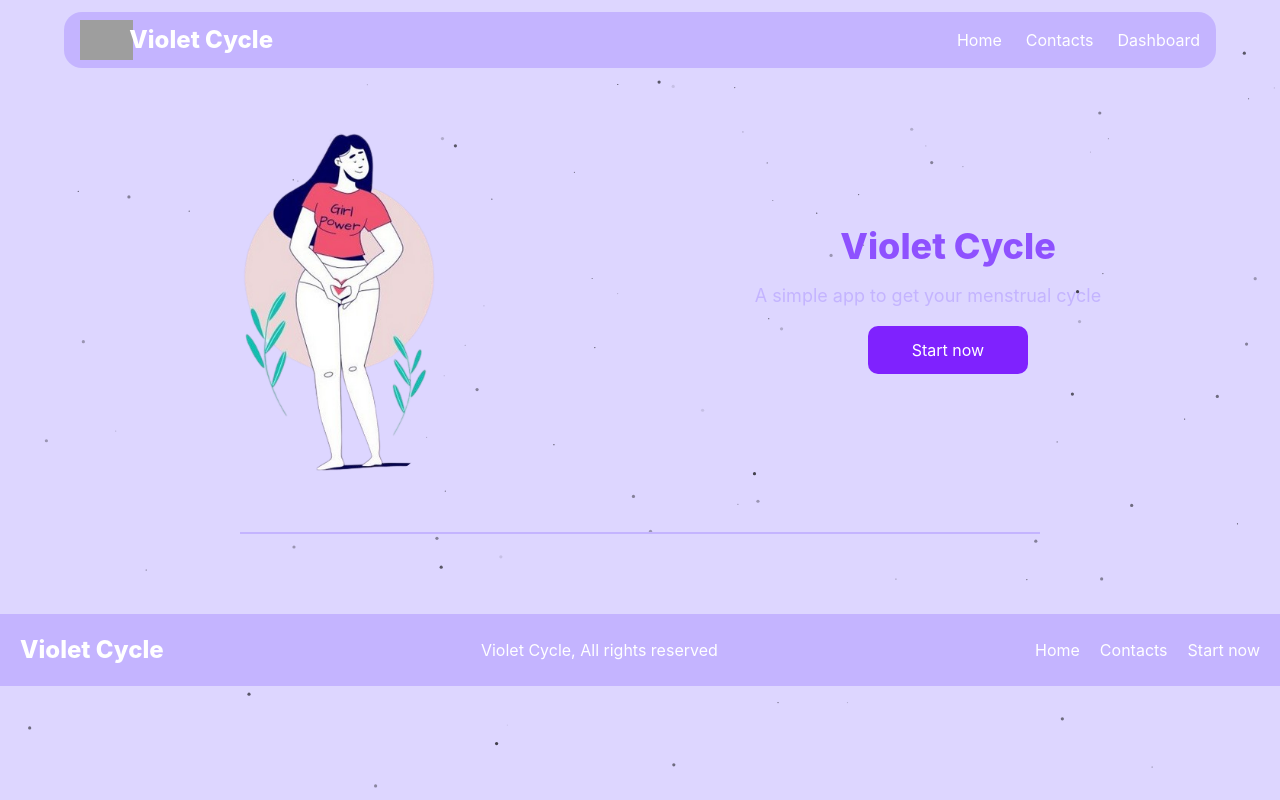
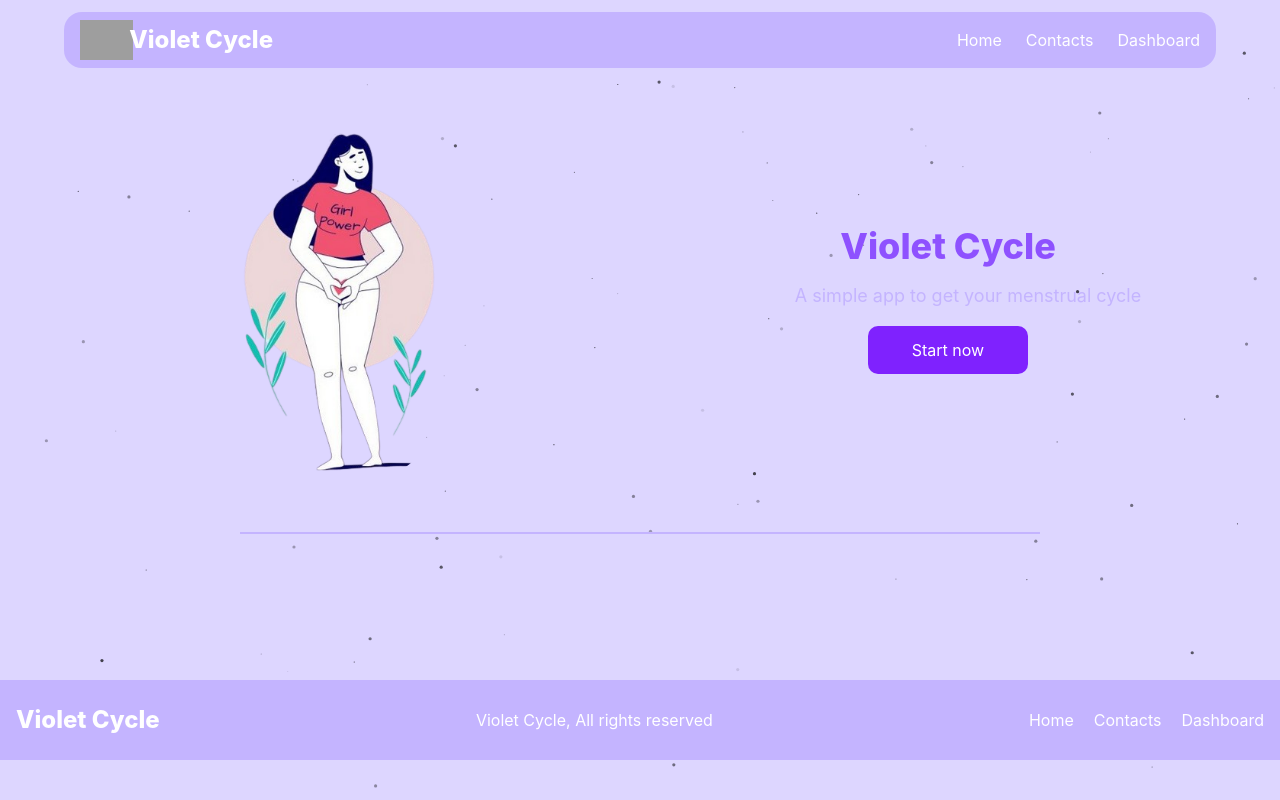
Before and after one commit to kev1n999/violet-cycle, a Next.js app: page / in a window 1280 px wide. Built offline with nearby package versions, Linux system fonts and the light colour scheme; grey boxes are pictures that could not be loaded.

Commit message:
fix footer

```diff
--- a/src/app/layout.tsx
+++ b/src/app/layout.tsx
@@ -1,7 +1,6 @@
 import type { Metadata } from "next";
 import { Poppins } from "next/font/google";
 import "./globals.css";
-import { ThemeModeScript } from "flowbite-react";
 
 const poppinsFont = Poppins({
   weight: ["400", "700"],
@@ -22,7 +21,6 @@ export default function RootLayout({
 }) {
   return (
     <html lang="en" suppressHydrationWarning>
-      <ThemeModeScript />
       <body className={`${poppinsFont.variable} antialiased`}>
         {children}
       </body>
--- a/src/app/page.tsx
+++ b/src/app/page.tsx
@@ -6,21 +6,22 @@ import { Particles } from "../components/ui/particles";
 export default function App() {
   return (
     <Particles className="relative min-h-screen bg-violet-200">
-      <div>
+      <div className="flex flex-col min-h-screen">
         <header className="flex justify-center">
           <NavBar />
         </header>
 
-        <main>
+        <main className="grow">
           <Main />
           <div className="hidden md:flex justify-center">
             <div className="h-0.5 bg-violet-300 w-dvh"></div>
           </div>
         </main>
 
-        <footer className="flex justify-center items-center">
+        <footer>
           <Footer />
         </footer>
       </div>
-    </Particles>  );
+    </Particles>
+  );
 }
--- a/src/components/home/Footer.tsx
+++ b/src/components/home/Footer.tsx
@@ -1,44 +1,23 @@
-import Link from "next/link";
+import { NavLink } from "../NavLink";
 
 export default function Footer() {
   return (
-    <div className="flex justify-between gap-5 w-7xl mt-20 bg-violet-300 items-center p-5">
+    <div className="flex flex-col mt-20 md:m-10 md:flex-row justify-between items-center gap-5 w-full max-w-7xl mx-auto py-6 px-4 bg-violet-300">
       <div>
-        <h1 className="text-white text-2xl font-extrabold">
+        <h1 className="text-white text-2xl font-extrabold text-center md:text-left">
           Violet Cycle
         </h1>
       </div>
 
-      <div className="flex justify-center text-white">
+      <div className="text-white text-center md:text-left">
         <p>Violet Cycle, All rights reserved</p>
       </div>
 
-      <div className="flex flex-col">
-        <ul className="flex justify-center gap-5">
-          <li>
-            <Link
-              href="/"
-              className="text-white transition-all duration-200 hover:text-violet-200"
-            >
-              Home
-            </Link>
-          </li>
-          <li>
-            <Link
-              href="/contacts"
-              className="text-white transition-all duration-200 hover:text-violet-200"
-            >
-              Contacts
-            </Link>
-          </li>
-          <li>
-            <Link
-              href="/register"
-              className="text-white transition-all duration-200 hover:text-violet-200"
-            >
-              Start now
-            </Link>
-          </li>
+      <div>
+        <ul className="flex flex-col md:flex-row md:gap-5 items-center">
+          <NavLink href="/" name="Home" />
+          <NavLink href="/contacts" name="Contacts" />
+          <NavLink href="/dashboard" name="Dashboard" />
         </ul>
       </div>
     </div>
--- a/src/components/home/Main.tsx
+++ b/src/components/home/Main.tsx
@@ -26,12 +26,12 @@ export default function Main() {
           Violet Cycle
         </h1>
 
-        <p className="text-violet-300 text-lg md:text-2xl max-w-xl">
+        <p className="text-violet-300 text-lg md:text-2xl max-w-xl md:relative left-10">
           A simple app to get your menstrual cycle
         </p>
 
         <div className="flex justify-center md:justify-start">
-          <button className="bg-violet-600 w-40 md:w-50 h-12 rounded-[10px] text-white transition-colors hover:bg-violet-500">
+          <button className="cursor-pointer bg-violet-600 w-40 md:w-50 h-12 rounded-[10px] text-white transition-colors hover:bg-violet-500">
             Start now
           </button>
         </div>
```
